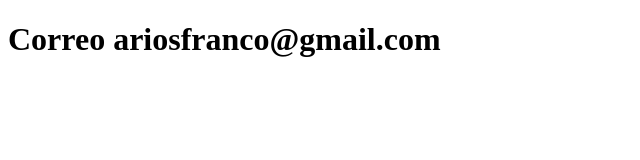
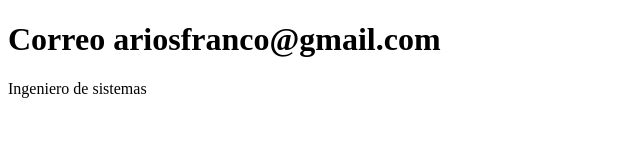
Before and after one commit to ariosfranco20/practica-curso-git, a plain HTML site: page contacto.html in a window 1280 px wide. Shown: the whole page, without its empty margins (0-640 px from the left). Drawn offline with Linux system fonts and the light colour scheme.

Commit message:
adicion de la etiqueta p

```diff
--- a/contacto.html
+++ b/contacto.html
@@ -7,6 +7,6 @@
 </head>
 <body>
     <h1>Correo ariosfranco@gmail.com</h1>
-
+    <p>Ingeniero de sistemas</p>
 </body>
 </html>
```
